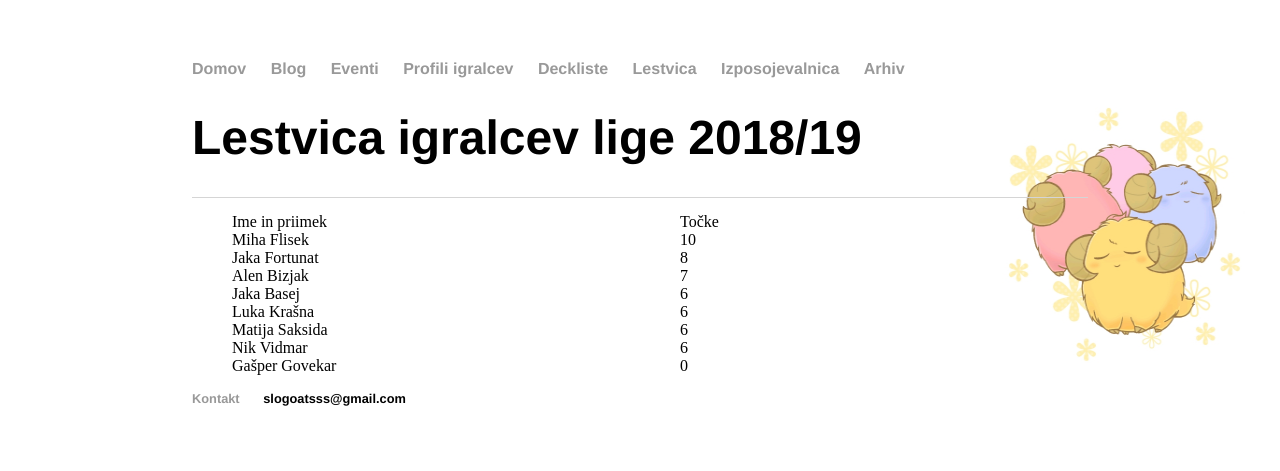
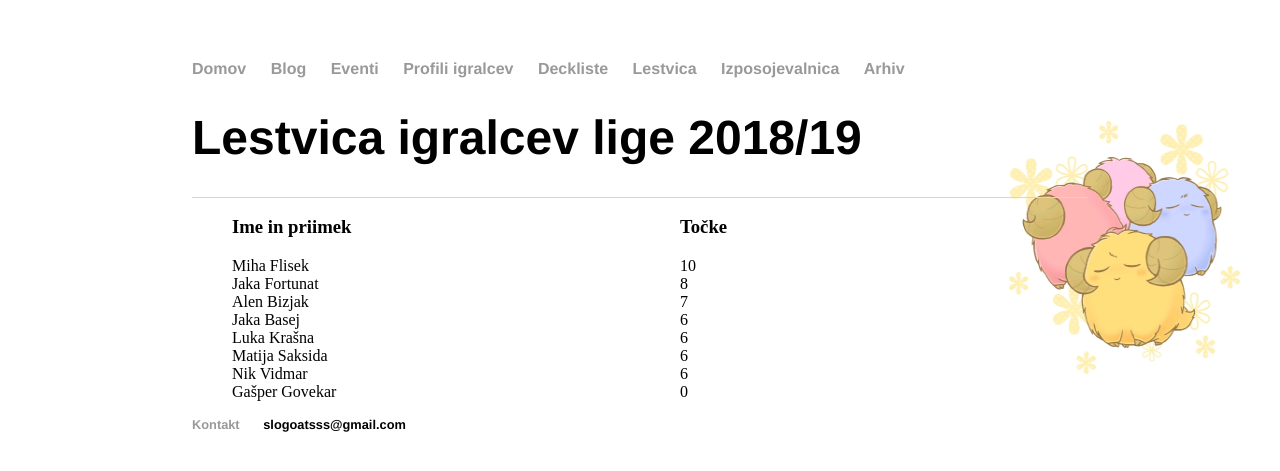
Before and after one commit to slogoatsss/slogoatsss.github.io, a Jekyll site: the page built from lestvica/index.html, in a window 1280 px wide. Shown: the top 471 px of the page. Built offline with Jekyll 4.4.1, drawn with Linux system fonts in a browser that asks for light colours.

```diff
--- a/lestvica/index.html
+++ b/lestvica/index.html
@@ -33,12 +33,12 @@ title: Lestvica
 	<p>
 	<div style="float: left; width: 50%;">
 		<ul id="ime" style="list-style: none">
-			<li>Ime in priimek</li>
+			<li><h3>Ime in priimek</h3></li>
 		</ul>
 	</div>
 	<div style="float: right; width: 50%;">
 		<ul id="tocke" style="list-style: none">
-			<li>Točke</li>
+			<li><h3>Točke</h3></li>
 		</ul>
 	</div>
 	</p>
```
